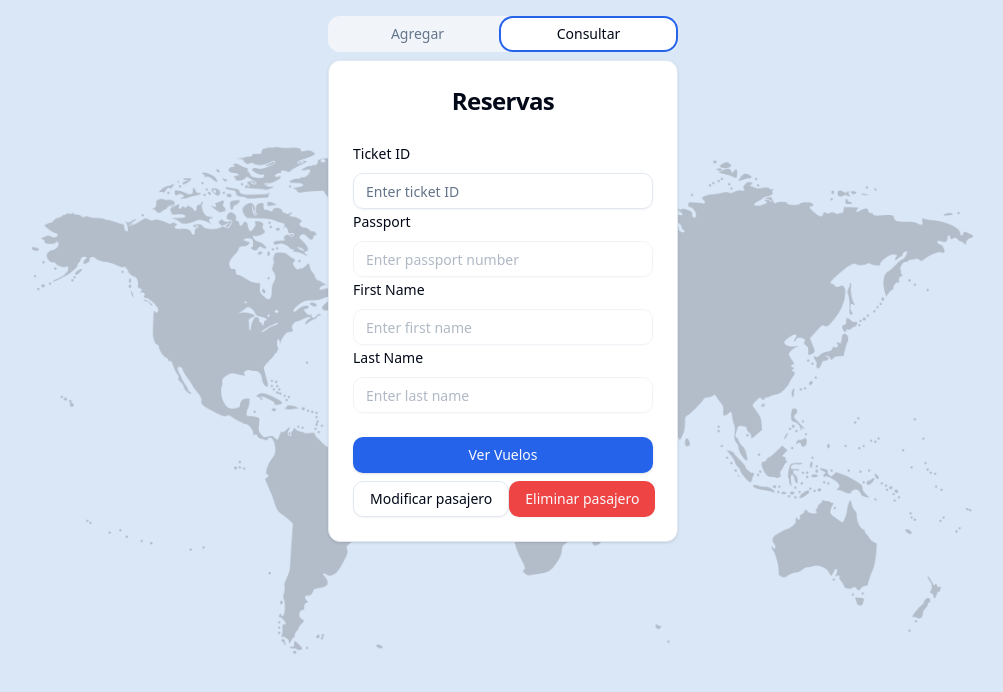
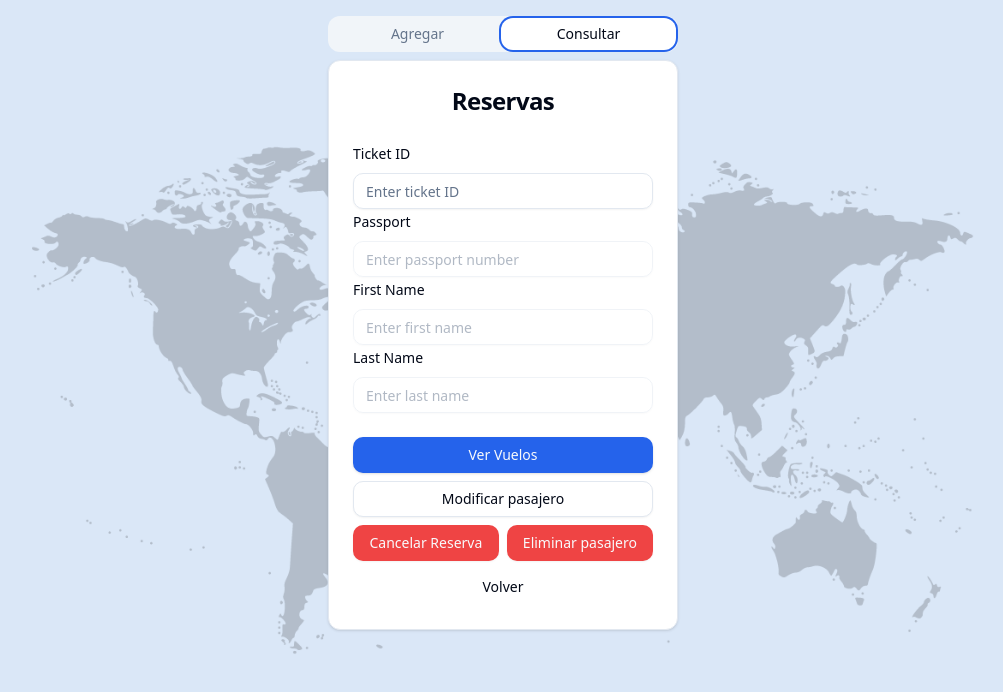
Before and after one commit to pipe1408/aerolinea-front, a Next.js app: page /Reservas in a window 1280 px wide. Both pictures are taken after a click on the tab "Consultar". Shown: the top 692 px of the page, without its empty margins (137-1140 px from the left). Built offline with nearby package versions, Linux system fonts and the light colour scheme; no server answers.

Commit message:
Modifica botones de formularios

```diff
--- a/components/ui/formulario-reservas.tsx
+++ b/components/ui/formulario-reservas.tsx
@@ -177,8 +177,9 @@ export default function FormularioReservas() {
                   <Combobox sendValueToParent={handleReceiveValue}/>
                 </div>
               </CardContent>
-              <CardFooter>
+              <CardFooter className="flex flex-col space-y-2">
                 <Button type="submit" className="w-full">Submit Reservation</Button>
+                <Button variant="ghost" className="w-full">Volver</Button>
               </CardFooter>
             </form>
           </Card>
@@ -232,10 +233,12 @@ export default function FormularioReservas() {
             </CardContent>
             <CardFooter className="flex flex-col space-y-2">
               <Button className="w-full">Ver Vuelos</Button>
-              <div className="w-full flex justify-between">
-                <Button variant="outline">Modificar pasajero</Button>
-                <Button variant="destructive">Eliminar pasajero</Button>
+              <Button variant="outline" className="w-full">Modificar pasajero</Button>
+              <div className="w-full flex justify-between space-x-2">
+                <Button variant="destructive" className="w-full">Cancelar Reserva</Button>
+                <Button variant="destructive" className="w-full">Eliminar pasajero</Button>
               </div>
+              <Button variant="ghost" className="w-full">Volver</Button>
             </CardFooter>
           </Card>
         </TabsContent>
```
Also changed, not shown: app/Services/reservaService.ts (added).
